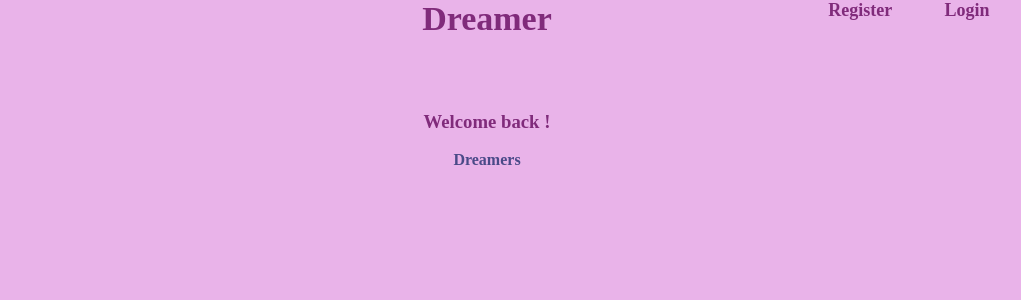
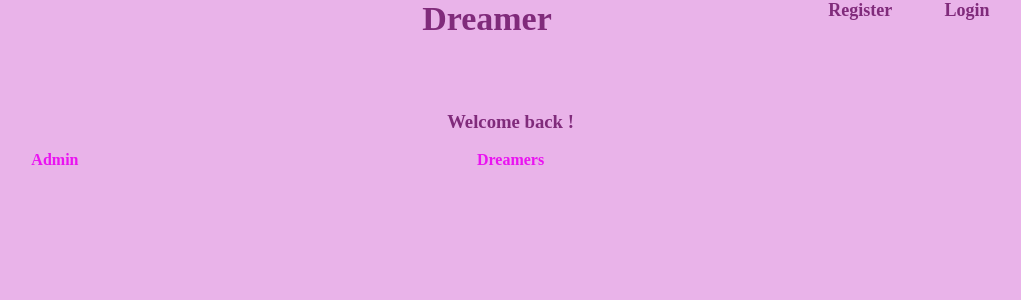
Before and after one commit to MaryHooker/Passion-Project-2020, a React (Create React App) app in the folder dreamer/dreamer/: page /adminHome in a window 1280 px wide. Shown: the top 300 px of the page, without its empty margins (153-1174 px from the left). Built offline with nearby package versions, Linux system fonts and the light colour scheme.

Commit message:
View all & one admin

```diff
--- a/dreamer/dreamer/src/App.css
+++ b/dreamer/dreamer/src/App.css
@@ -162,10 +162,42 @@ hr{
   grid-row: 1;
 }
 
-.dreamersLink{
+.dreamersLinkP{
   grid-column: 2;
   grid-row: 2;
 }
+
+.dreamersLink{
+  text-decoration: none;
+  color: rgb(234, 19, 241);
+  font-size: 16px;
+  font-weight: bold;
+}
+
+.dreamersLink:hover{
+  text-decoration: none;
+  color: rgb(74, 74, 136);
+  font-weight: bold;
+}
+
+.adminLinkP{
+  grid-column: 1;
+  grid-row: 2;
+}
+
+.adminLink{
+  text-decoration: none;
+  color: rgb(234, 19, 241);
+  font-size: 16px;
+  font-weight: bold;
+}
+
+.adminLink:hover{
+  text-decoration: none;
+  color: rgb(74, 74, 136);
+  font-weight: bold;
+}
+
 
 /* //////////////////////// */
 /* Admin View All Dreamers  */
@@ -201,20 +233,6 @@ hr{
 .dreamersPageTitle{
   font-size: 20px;
   color: rgb(74, 74, 136);
-}
-
-.dreamersLink{
-  text-decoration: none;
-  color: rgb(74, 74, 136);
-  font-size: 16px;
-  font-weight: bold;
-}
-
-.dreamersLink:hover{
-  text-decoration: none;
-  color: rgb(74, 74, 136);
-  font-size: 18px;
-  font-weight: bold;
 }
 
 .listedData{
--- a/dreamer/dreamer/src/components/Admin/Home/AdminHome.jsx
+++ b/dreamer/dreamer/src/components/Admin/Home/AdminHome.jsx
@@ -12,7 +12,10 @@ class AdminHome extends Component {
                 <div className='adminTitle'>
                 <h3>Welcome back {this.props.tokenUser.name}!</h3>
                 </div>
-                <div className='dreamersLink'>
+                <div className='adminLinkP'>
+                <Link to='/admin/view/all' className='adminLink'>Admin</Link>
+                </div>
+                <div className='dreamersLinkP'>
                 <Link to='/view/dreamers' className='dreamersLink'>Dreamers</Link>
                 </div>
             </div>
--- a/dreamer/dreamer/src/components/Admin/Users/Admin/ViewAllAdmin.jsx
+++ b/dreamer/dreamer/src/components/Admin/Users/Admin/ViewAllAdmin.jsx
@@ -1,14 +1,54 @@
 import React,{Component} from 'react';
+import {Link} from 'react-router-dom';
 
 class ViewAllAdmin extends Component {
     constructor(props) {
         super(props);
-        this.state = {  }
+        this.state = {
+            admin:[],
+         }
     }
+
+    //when component mounts, run inner function
+    componentDidMount(){
+            this.loadAdmin();
+    }
+
+    //Function to fetch all dreamers/users from database
+    loadAdmin = async() => {
+        let response = await fetch('/dreamers/admin',{
+            method:"GET"
+        })
+        let json = await response.json();
+        //sanity
+        console.table(json)
+        //place data in state
+        this.setState({
+            admin : json
+        })
+        //sanity
+        console.log(`Admin : Admin ${JSON.stringify(json)}`)
+    }
+
     render() {
         return (
             <div>
-                <h3>View All Admin</h3>
+                <h3 className='dreamersPageTitle'>View All Admin</h3>
+                <br/>
+                <div className='dreamersContainer'>
+                {
+                    this.state.admin.map((admin) => {
+                        return(
+                            <div key={admin._id} className='dreamersDisplay'>
+                                <Link to={`/admin/view/one/${admin.email}`} className='linkLink'>
+                                <p className='listedData'>{admin.name}</p>
+                                <p className='listedData'>{admin.email}</p>
+                                </Link>
+                            </div>
+                        )
+                    })
+                }
+                </div>
             </div>
          );
     }
--- /dev/null
+++ b/dreamer/dreamer/src/components/Admin/Users/Admin/ViewOneAdmin.jsx
@@ -0,0 +1,57 @@
+import React,{Component} from 'react';
+import {Link} from 'react-router-dom';
+
+class ViewOneAdmin extends Component {
+    constructor(props) {
+        super(props);
+        this.state = {
+            admin:{
+
+            },
+         }
+    }
+
+    //when component mounts, run inner function
+    componentDidMount(){
+            this.adminData();
+    }
+
+    //Function to fetch all dreamers/users from database
+    adminData = async() => {
+        let response = await fetch(`/dreamers/admin/view/${this.props.match.params.email}`,{
+            method:"GET"
+        })
+        let json = await response.json();
+        //sanity
+        console.table(json)
+        //place data in state
+        this.setState({
+            admin : json
+        })
+        //sanity
+        console.log(`Admin : View one ${JSON.stringify(json)}`)
+    }
+
+    // deleteAdmin = () => {
+
+    // }
+
+    render() {
+        return (
+            <div>
+                <h3 className='dreamersPageTitle'>View All Admin</h3>
+                <br/>
+                <br/>
+                <br/>
+                <div className='dreamerDisplay'>
+                <p className='listedData'>{this.state.admin.name}</p>
+                <p className='listedData'>{this.state.admin.email}</p>
+                </div>
+                <Link to={`/admin/edit/${this.state.admin.email}`}><button>Edit</button></Link>
+                <button onClick={this.deleteAdmin}>Delete</button>
+            </div>
+         );
+    }
+}
+
+export default ViewOneAdmin;
--- a/dreamer/dreamer/src/components/AppContainer.jsx
+++ b/dreamer/dreamer/src/components/AppContainer.jsx
@@ -7,6 +7,9 @@ import Login from './Login';
 ////////// Admin imports ///////////
 //Home
 import AdminHome from './Admin/Home/AdminHome';
+//Admin
+import ViewAllAdmin from './Admin/Users/Admin/ViewAllAdmin';
+import ViewOneAdmin from './Admin/Users/Admin/ViewOneAdmin';
 //Dreamers
 import Dreamers from './Admin/Users/Dreamers/Dreamers';
 import EditDreamer from './Admin/Users/Dreamers/EditDreamer';
@@ -19,7 +22,6 @@ import ViewOneDreamer from './Admin/Users/Dreamers/ViewOneDreamer';
 //Dreams
 import MyDreams from './Customer/Dreams/MyDreams';
 import ViewOneDream from './Customer/Dreams/ViewOneDream';
-
 
 class AppContainer extends Component {
   constructor(props) {
@@ -143,6 +145,11 @@ class AppContainer extends Component {
                 { /* Customer */ }
                 <Route path='/customerHome' exact component={() => <CustomerHome tokenUser={this.state.tokenUser}/> }/>
 
+                {/* ///////// Admin /////////*/}
+                <Route path='/admin/view/all' exact component={() => <ViewAllAdmin/> }/>
+                <Route path='/admin/view/one/:email' exact component={(props) => <ViewOneAdmin {...props} /> }/>
+
+
                 { /*/////// Dreamers ///////*/ }
                   { /* Admin */ }
                   <Route path='/view/dreamers' exact component={() => <Dreamers/> }/>
```
